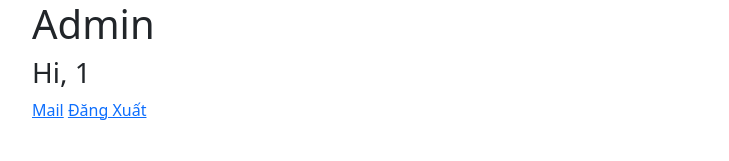
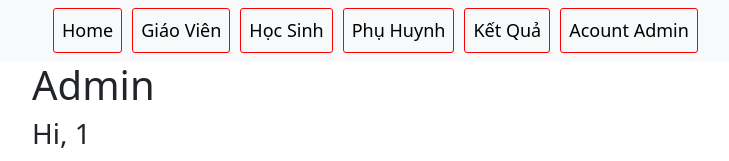
Before and after one commit to khiemcoNY/BTL_CongNgheWeb, a PHP site: page /admin.php?name=1 in a window 1280 px wide. Shown: the top 161 px of the page, without its empty margins (50-779 px from the left). Run offline with PHP 8.4, Linux system fonts and the light colour scheme; data that the repository does not hold is empty; some libraries are stand-ins or nearby versions.

Commit message:
css giao dien

```diff
--- a/De10_QuanLyHocSinhTruongHoc/src/admin.php
+++ b/De10_QuanLyHocSinhTruongHoc/src/admin.php
@@ -7,10 +7,8 @@
     <meta name="viewport" content="width=device-width, initial-scale=1">
 
     <!-- Bootstrap CSS -->
-    <link href="https://cdn.jsdelivr.net/npm/bootstrap@5.0.2/dist/css/bootstrap.min.css" rel="stylesheet"
-        integrity="sha384-EVSTQN3/azprG1Anm3QDgpJLIm9Nao0Yz1ztcQTwFspd3yD65VohhpuuCOmLASjC" crossorigin="anonymous">
-    <link rel="stylesheet" href="https://cdn.jsdelivr.net/npm/bootstrap-icons@1.6.0/font/bootstrap-icons.css"
-        integrity="sha384-7ynz3n3tAGNUYFZD3cWe5PDcE36xj85vyFkawcF6tIwxvIecqKvfwLiaFdizhPpN" crossorigin="anonymous">
+    <link href="https://cdn.jsdelivr.net/npm/bootstrap@5.0.2/dist/css/bootstrap.min.css" rel="stylesheet" integrity="sha384-EVSTQN3/azprG1Anm3QDgpJLIm9Nao0Yz1ztcQTwFspd3yD65VohhpuuCOmLASjC" crossorigin="anonymous">
+    <link rel="stylesheet" href="https://cdn.jsdelivr.net/npm/bootstrap-icons@1.6.0/font/bootstrap-icons.css" integrity="sha384-7ynz3n3tAGNUYFZD3cWe5PDcE36xj85vyFkawcF6tIwxvIecqKvfwLiaFdizhPpN" crossorigin="anonymous">
     <title>admin</title>
 </head>
 <style>
@@ -19,18 +17,21 @@
         padding: 50px;
         margin-top: 50px;
         border-radius: 15px;
-    background-color:white;
+        background-color: white;
     }
-.style1 from label{
+
+    .style1 from label {
         margin-bottom: 10px;
     }
+
     table {
         font-family: arial, sans-serif;
         border-collapse: collapse;
         width: 100%;
     }
 
-td, th {
+    td,
+    th {
         border: 1px solid #dddddd;
         text-align: left;
         padding: 8px;
@@ -39,12 +40,63 @@ td, th {
     tr:nth-child(even) {
         background-color: #dddddd;
     }
-h4{
+
+    h4 {
         text-align: center;
     }
+    .header ul a {
 
+    color: black !important;
+    border: 1px solid red;
+    margin: 0 5px;
+    border-radius: 3px;
+    text-align: center;
+    font-size: 18px;
+    }
+
+    .header ul a:hover{
+        border-width: 2px;
+        border-style: solid;
+        border-color: red green blue yellow;
+        border-radius: 7px;
+        text-shadow: 0 0 25px rgba(4, 253, 87, 0.986), 0 0 7px rgb(253, 249, 7);
+    }
 </style>
+
 <body>
+    <nav class="navbar navbar-expand-lg navbar-light bg-light">
+        <div class="container header">
+            <a class="navbar-brand" href="#"></a>
+            <button class="navbar-toggler" type="button" data-bs-toggle="collapse" data-bs-target="#navbarSupportedContent" aria-controls="navbarSupportedContent" aria-expanded="false" aria-label="Toggle navigation">
+                <span class="navbar-toggler-icon"></span>
+            </button>
+            <div class="collapse navbar-collapse" id="navbarSupportedContent">
+                <ul class="navbar-nav me-auto mb-2 mb-lg-0">
+                    <li class="nav-item">
+                        <a class="nav-link active" aria-current="page" href="#">Home</a>
+                    </li>
+                    <li class="nav-item">
+                        <a class="nav-link" href="#">Giáo Viên</a>
+                    </li>
+                    <li class="nav-item">
+                        <a class="nav-link" href="#">Học Sinh</a>
+                    </li>
+                    <li class="nav-item">
+                        <a class="nav-link" href="#">Phụ Huynh</a>
+                    </li>
+                    <li class="nav-item">
+                        <a class="nav-link" href="#">Kết Quả</a>
+                    </li>
+                    <li class="nav-item">
+                        <a class="nav-link" href="#">Acount Admin</a>
+                    </li>
+
+
+                </ul>
+
+            </div>
+        </div>
+    </nav>
     <div class="container">
         <h1>Admin </h1>
         <h3>Hi, <?php echo $_GET['name'] ?></h3>
@@ -192,10 +244,8 @@ h4{
                                 <td><?php echo $row["NgaySinh"]; ?></td>
                                 <td><?php echo $row["DiaChi"]; ?></td>
                                 <td><?php echo $row["SDT"]; ?></td>
-                            <td><a href="updatehocsinh.php?idsua=<?php echo $row["MaHS"]; ?>"><i
-                                            class="bi bi-gear-wide-connected"></i>Sửa</a></td>
-                            <td><a href="processhocsinh.php?id=<?php echo $row["MaHS"]; ?>"><i
-                                            class="bi bi-trash-fill"></i>Xóa</a></td>
+                                <td><a href="updatehocsinh.php?idsua=<?php echo $row["MaHS"]; ?>"><i class="bi bi-gear-wide-connected"></i>Sửa</a></td>
+                                <td><a href="processhocsinh.php?id=<?php echo $row["MaHS"]; ?>"><i class="bi bi-trash-fill"></i>Xóa</a></td>
 
                             </tr>
                         <?php
@@ -247,10 +297,8 @@ h4{
                                     <td><?php echo $row["DiemLy"]; ?></td>
                                     <td><?php echo $row["DiemHoa"]; ?></td>
                                     <td><?php echo $row["DiemSinh"]; ?></td>
-                                <td><a href="updateketqua.php?idsua=<?php echo $row["MaHS"]; ?>"><i
-                                            class="bi bi-gear-wide-connected"></i>Sửa</a></td>
-                                <td><a href="processketqua.php?id=<?php echo $row["MaHS"]; ?>"><i
-                                            class="bi bi-trash-fill"></i>Xóa</a></td>
+                                    <td><a href="updateketqua.php?idsua=<?php echo $row["MaHS"]; ?>"><i class="bi bi-gear-wide-connected"></i>Sửa</a></td>
+                                    <td><a href="processketqua.php?id=<?php echo $row["MaHS"]; ?>"><i class="bi bi-trash-fill"></i>Xóa</a></td>
 
 
 
@@ -301,10 +349,8 @@ h4{
                                     <td><?php echo $row["Email"]; ?></td>
                                     <td><?php echo $row["SDT"]; ?></td>
                                     <td><?php echo $row["DiaChi"]; ?></td>
-                                <td><a href="updatephuhuynh.php?idsua=<?php echo $row["MaHS"]; ?>"; ?><i
-                                            class="bi bi-gear-wide-connected"></i>Sửa</a></td>
-                                <td><a href="processphuhuynh.php?id=<?php echo $row["MaHS"]; ?>"><i
-                                            class="bi bi-trash-fill"></i>Xóa</a></td>
+                                    <td><a href="updatephuhuynh.php?idsua=<?php echo $row["MaHS"]; ?>" ; ?><i class="bi bi-gear-wide-connected"></i>Sửa</a></td>
+                                    <td><a href="processphuhuynh.php?id=<?php echo $row["MaHS"]; ?>"><i class="bi bi-trash-fill"></i>Xóa</a></td>
 
 
 
@@ -323,8 +369,7 @@ h4{
     <!-- Optional JavaScript; choose one of the two! -->
 
     <!-- Option 1: Bootstrap Bundle with Popper -->
-    <script src="https://cdn.jsdelivr.net/npm/bootstrap@5.0.2/dist/js/bootstrap.bundle.min.js"
-        integrity="sha384-MrcW6ZMFYlzcLA8Nl+NtUVF0sA7MsXsP1UyJoMp4YLEuNSfAP+JcXn/tWtIaxVXM" crossorigin="anonymous">
+    <script src="https://cdn.jsdelivr.net/npm/bootstrap@5.0.2/dist/js/bootstrap.bundle.min.js" integrity="sha384-MrcW6ZMFYlzcLA8Nl+NtUVF0sA7MsXsP1UyJoMp4YLEuNSfAP+JcXn/tWtIaxVXM" crossorigin="anonymous">
     </script>
 
     <!-- Option 2: Separate Popper and Bootstrap JS -->
```
Also changed, not shown: De10_QuanLyHocSinhTruongHoc/src/style.css (+11 -1 lines). Lines whose indentation alone changed are shown as unchanged.
